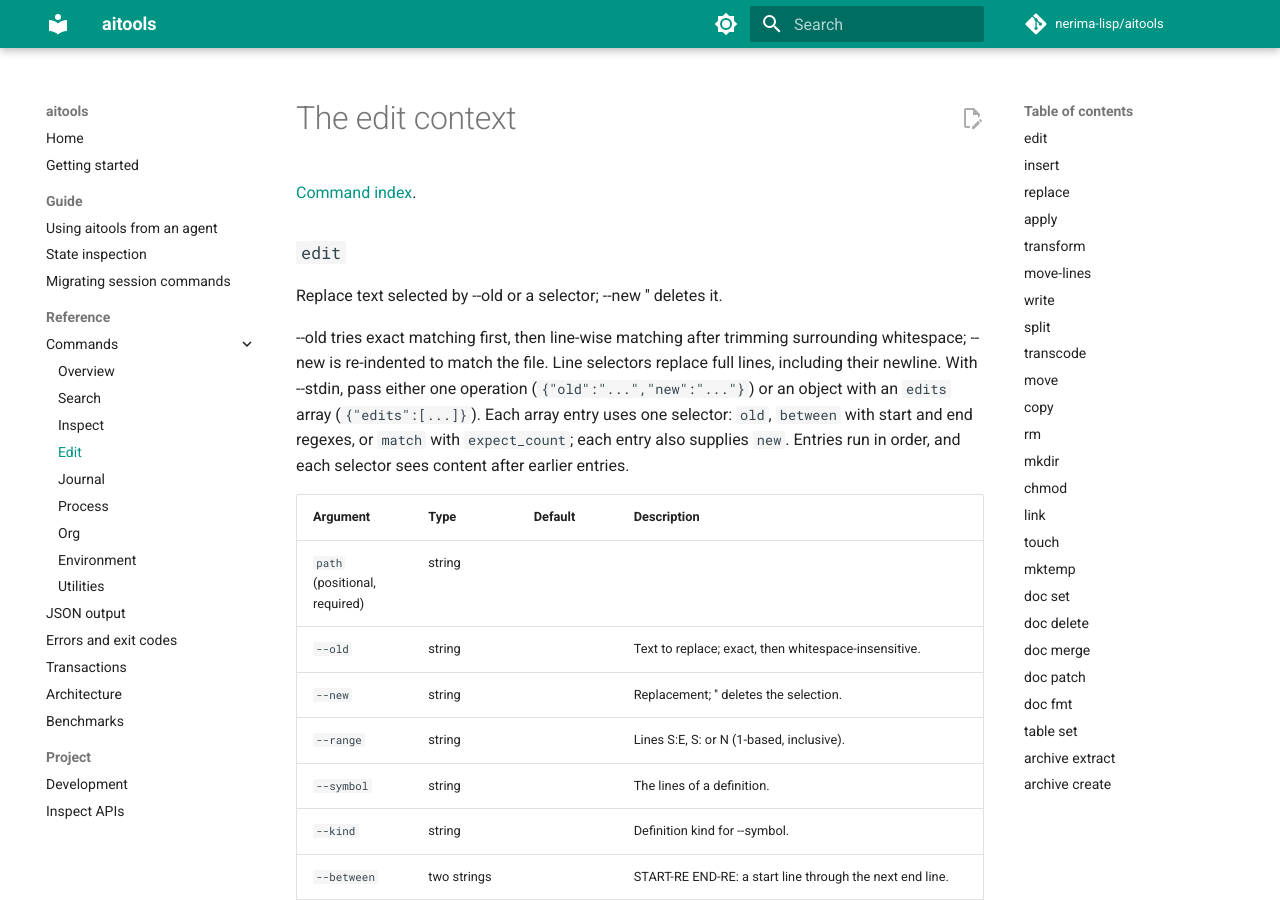
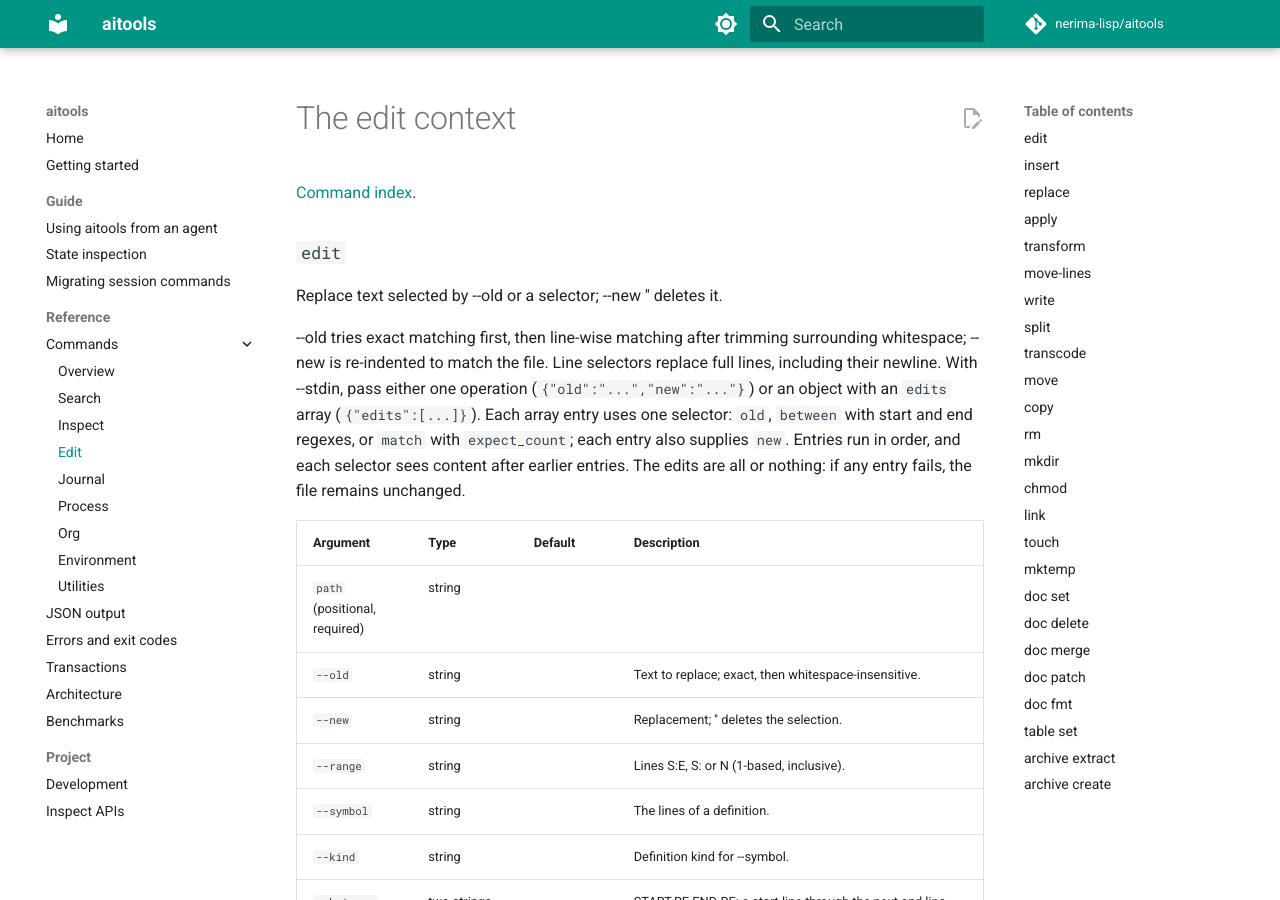
Before and after one commit to nerima-lisp/aitools, an MkDocs documentation site: the page built from docs/src/reference/commands/edit.md, in a window 1280 px wide and 900 px high. Built offline with MkDocs 1.6.1 and Material for MkDocs 9.7.7, drawn with Linux system fonts in a browser that asks for light colours; comment, search, counter and statistics services are not loaded.

Commit message:
docs(edit): regenerate atomicity contract

```diff
--- a/docs/src/reference/commands/edit.md
+++ b/docs/src/reference/commands/edit.md
@@ -6,7 +6,7 @@
 
 Replace text selected by --old or a selector; --new '' deletes it.
 
---old tries exact matching first, then line-wise matching after trimming surrounding whitespace; --new is re-indented to match the file. Line selectors replace full lines, including their newline. With --stdin, pass either one operation (`{"old":"...","new":"..."}`) or an object with an `edits` array (`{"edits":[...]}`). Each array entry uses one selector: `old`, `between` with start and end regexes, or `match` with `expect_count`; each entry also supplies `new`. Entries run in order, and each selector sees content after earlier entries.
+--old tries exact matching first, then line-wise matching after trimming surrounding whitespace; --new is re-indented to match the file. Line selectors replace full lines, including their newline. With --stdin, pass either one operation (`{"old":"...","new":"..."}`) or an object with an `edits` array (`{"edits":[...]}`). Each array entry uses one selector: `old`, `between` with start and end regexes, or `match` with `expect_count`; each entry also supplies `new`. Entries run in order, and each selector sees content after earlier entries. The edits are all or nothing: if any entry fails, the file remains unchanged.
 
 | Argument | Type | Default | Description |
 |---|---|---|---|
```
